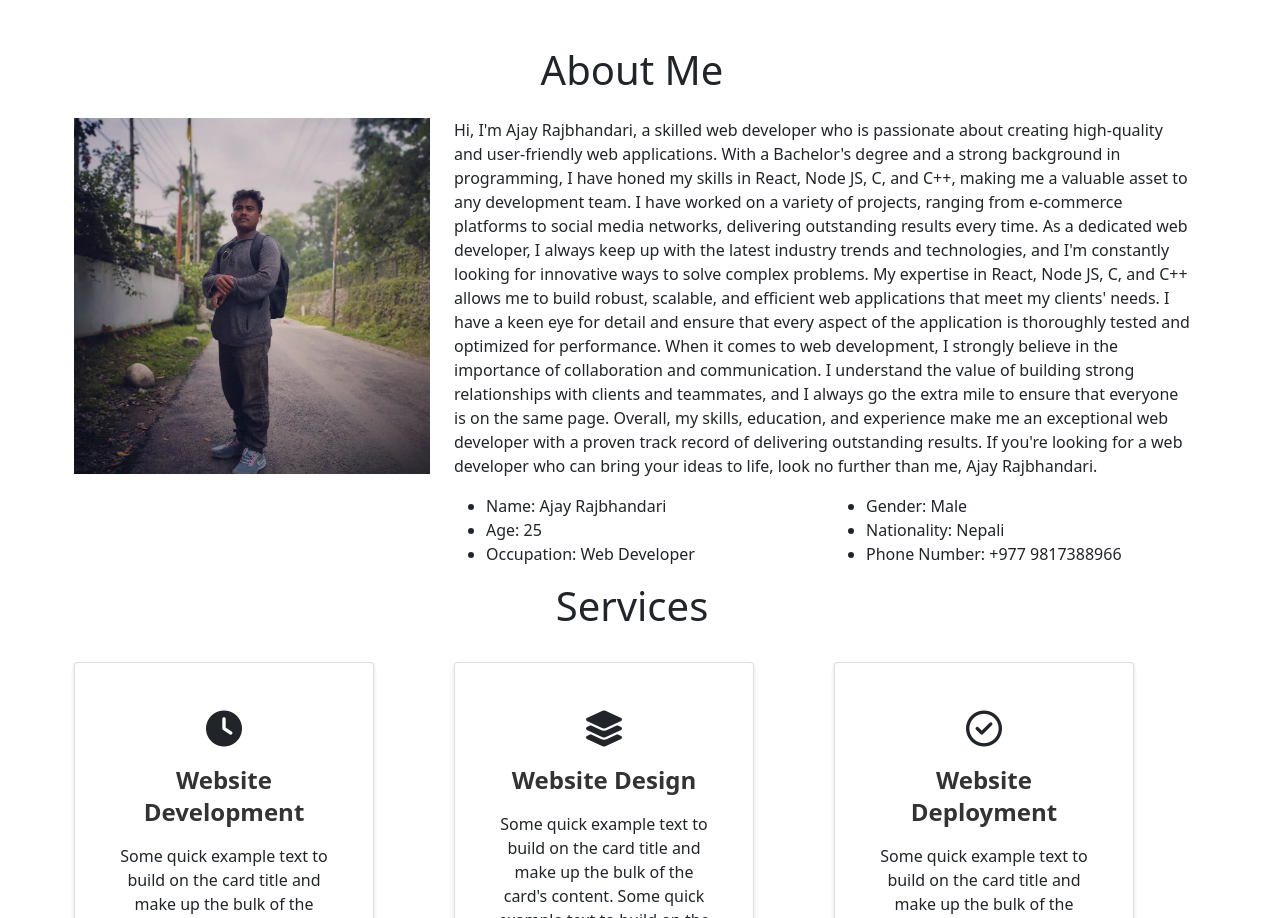
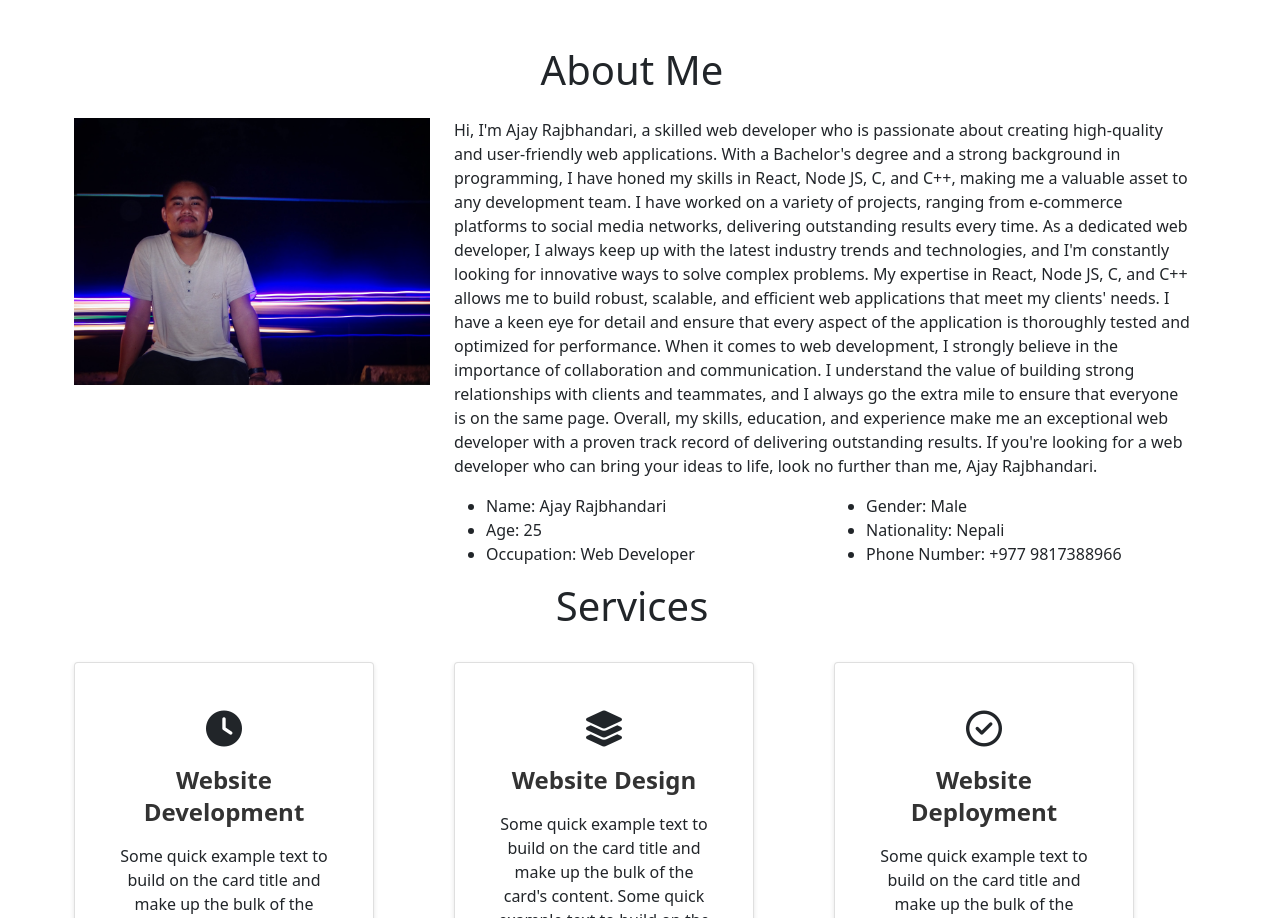
Before and after one commit to Ajaya-Rajbhandari/Ajaya-Portfolio.github.io, a plain HTML site: page index.html in a window 1280 px wide. Shown: the part 802-1720 px from the top of the page. Drawn offline with nearby package versions, Linux system fonts and the light colour scheme.

Commit message:
ahklsdjf

```diff
--- a/index.html
+++ b/index.html
@@ -60,7 +60,7 @@
             <h1 class="text-center">About Me</h1>
             <div class="row mt-4">
                 <div class="col-lg-4">
-                    <img src="imageFIle/Act_nothing_to_see.jpg" class= "imageAboutPage" alt="">
+                    <img src="imageFIle/night_light.jpg" class= "imageAboutPage" alt="">
                 </div>
 
                 <div class="col-lg-8">
```
